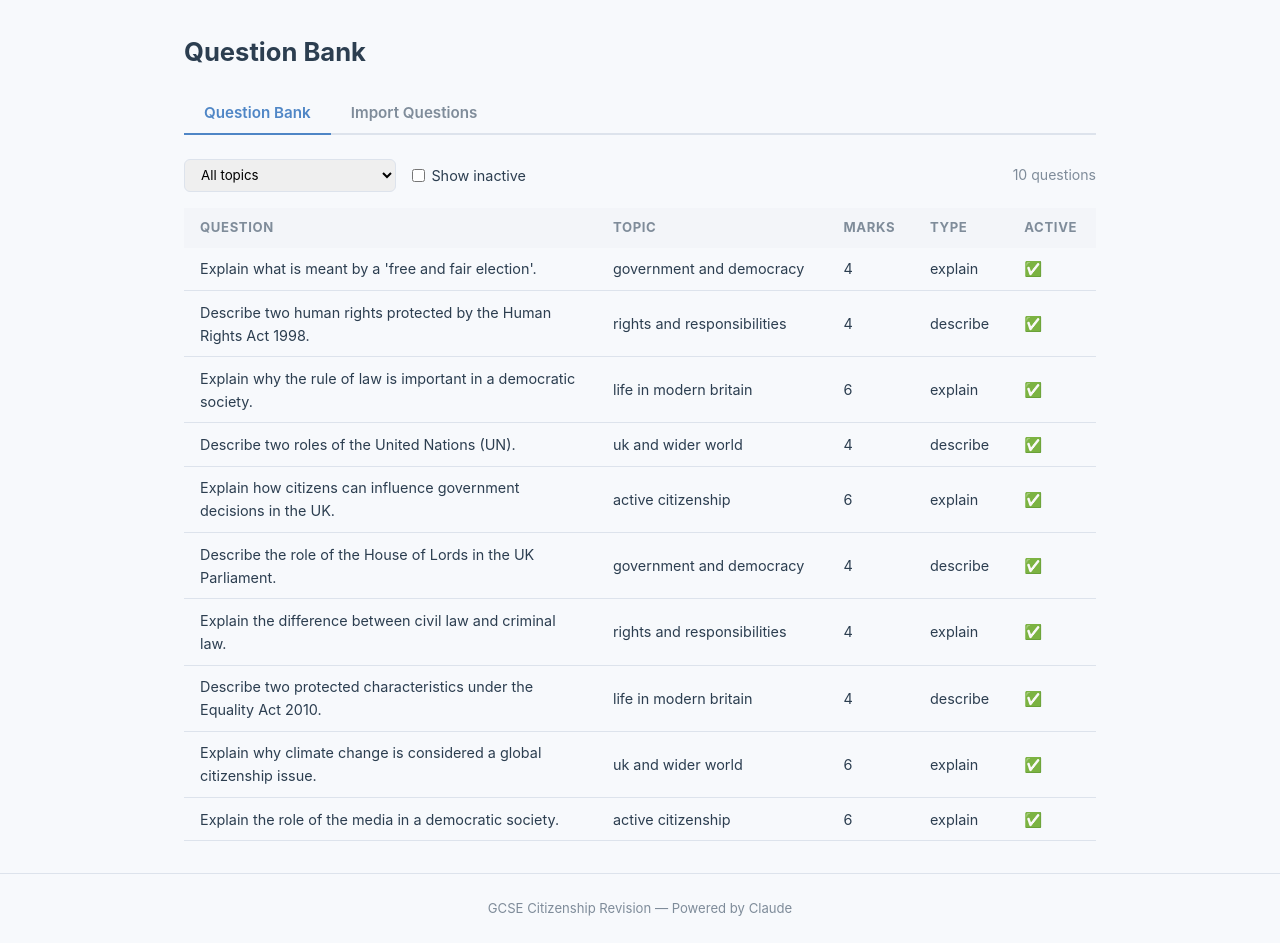
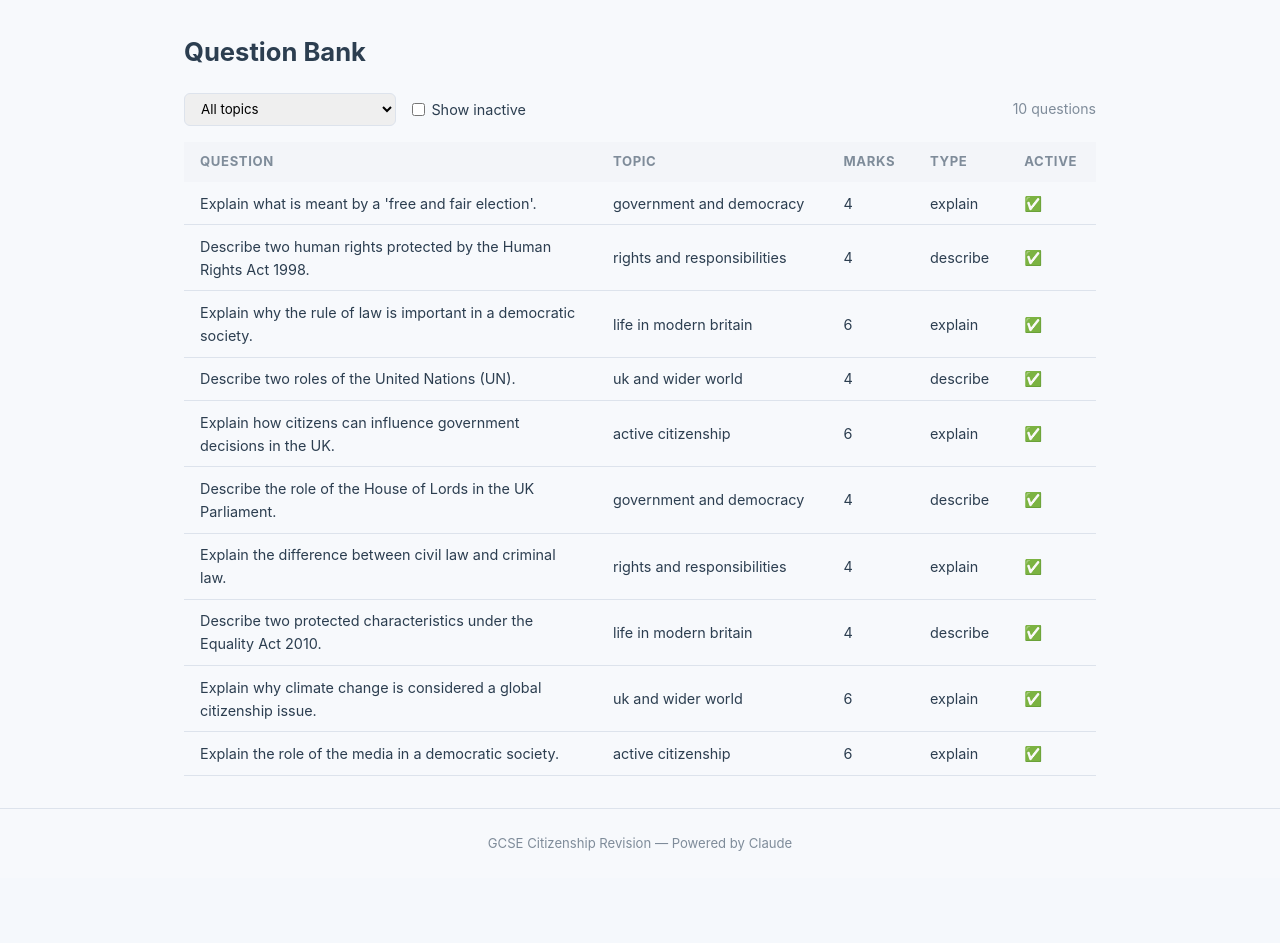
Before and after one commit to BadgerFerret/Citizenship, a Flask app: page /admin in a window 1280 px wide. Shown: the part 57-1000 px from the top of the page. After the commit the page ends 908 px from the top, so only its background shows below. Run offline with Flask 3, Linux system fonts and the light colour scheme; some libraries are stand-ins or nearby versions.

Commit message:
Remove in-app PDF upload and import mechanism
Questions are now ingested offline via scripts/ingest_papers.py and
committed to data/questions.json. The app no longer needs to accept
PDF uploads or handle raw JSON imports.

- Remove /api/upload-papers and /api/import routes from app.py
- Strip Import Questions tab from admin.html (now just Question Bank)
- Remove uploadPapers, validateImport, confirmImport, showTab from admin.js

````diff
--- a/app.py
+++ b/app.py
@@ -685,136 +685,6 @@ def toggle_question(question_id):
     return jsonify({"ok": True})
 
 
-@app.route("/api/import", methods=["POST"])
-def import_questions():
-    payload = request.get_json()
-    new_questions = payload.get("questions", [])
-    if not new_questions:
-        return jsonify({"error": "No questions provided"}), 400
-
-    data = get_all_questions_raw()
-    existing_ids = {q["id"] for q in data["questions"]}
-    added = 0
-    skipped = 0
-    for q in new_questions:
-        if q["id"] in existing_ids:
-            skipped += 1
-        else:
-            data["questions"].append(q)
-            added += 1
-
-    save_questions(data)
-    return jsonify({"added": added, "skipped": skipped, "total": len(data["questions"])})
-
-
-@app.route("/api/upload-papers", methods=["POST"])
-def upload_papers():
-    """Accept past paper + mark scheme PDFs, extract questions using Claude."""
-    paper_label = request.form.get("paper", "").strip()
-    paper_code = request.form.get("code", "").strip()
-
-    if not paper_label or not paper_code:
-        return jsonify({"error": "Paper label and code are required"}), 400
-
-    paper_file = request.files.get("paper_pdf")
-    ms_file = request.files.get("ms_pdf")
-
-    if not paper_file or not ms_file:
-        return jsonify({"error": "Both paper PDF and mark scheme PDF are required"}), 400
-
-    import base64
-    import re
-
-    paper_b64 = base64.standard_b64encode(paper_file.read()).decode("utf-8")
-    ms_b64 = base64.standard_b64encode(ms_file.read()).decode("utf-8")
-
-    client = anthropic.Anthropic(api_key=Config.ANTHROPIC_API_KEY)
-
-    prompt = f"""You are extracting GCSE Citizenship questions and mark scheme points from past exam papers.
-
-I am providing you with:
-1. A past paper (questions)
-2. The corresponding mark scheme
-
-Extract ALL questions (including sub-questions) and match each to its mark scheme.
-Output a JSON array where each element follows this exact schema:
-
-{{
-  "id": "q_{paper_label.lower().replace(' ', '_').replace('/', '_')}_{{}}_<question_ref_no_spaces>",
-  "source": {{
-    "paper": "{paper_label}",
-    "paper_code": "{paper_code}",
-    "question_ref": "<e.g. 1(a)>",
-    "exam_board": "OCR"
-  }},
-  "topic": "<one of: life_in_modern_britain | rights_and_responsibilities | government_and_democracy | uk_and_wider_world | active_citizenship>",
-  "subtopic": "<specific subtopic string>",
-  "question_text": "<full question text exactly as written>",
-  "marks": <integer>,
-  "question_type": "<define | describe | explain | analyse | evaluate | identify>",
-  "mark_scheme": {{
-    "indicative_points": ["<point 1>", "<point 2>"],
-    "marking_guidance": "<examiner guidance>",
-    "exemplar_answer": null
-  }},
-  "difficulty": "<easy | medium | hard>",
-  "active": true
-}}
-
-Rules:
-- Assign topic based on OCR J560 GCSE Citizenship specification subject matter.
-- difficulty: easy = 1-2 marks recall; medium = 3-4 marks explanation; hard = 5+ marks analysis/evaluation.
-- Output ONLY valid JSON — no markdown, no commentary, no code fences."""
-
-    try:
-        response = client.messages.create(
-            model=Config.CLAUDE_MODEL,
-            max_tokens=8192,
-            messages=[{
-                "role": "user",
-                "content": [
-                    {
-                        "type": "document",
-                        "source": {"type": "base64", "media_type": "application/pdf", "data": paper_b64},
-                        "title": f"Question paper: {paper_label}",
-                    },
-                    {
-                        "type": "document",
-                        "source": {"type": "base64", "media_type": "application/pdf", "data": ms_b64},
-                        "title": f"Mark scheme: {paper_label}",
-                    },
-                    {"type": "text", "text": prompt},
-                ],
-            }],
-        )
-        text = response.content[0].text.strip()
-        if text.startswith("```"):
-            text = re.sub(r"^```[a-z]*\n?", "", text)
-            text = re.sub(r"\n?```$", "", text)
-        questions = json.loads(text)
-        if not isinstance(questions, list):
-            questions = questions.get("questions", [])
-    except json.JSONDecodeError as e:
-        return jsonify({"error": f"Claude returned invalid JSON: {e}"}), 500
-    except Exception as e:
-        return jsonify({"error": str(e)}), 500
-
-    # Validate and set defaults
-    valid = []
-    valid_topics = set(Config.TOPICS.keys())
-    for q in questions:
-        if not q.get("id") or not q.get("question_text") or not q.get("marks"):
-            continue
-        if q.get("topic") not in valid_topics:
-            q["topic"] = "life_in_modern_britain"
-        q.setdefault("active", True)
-        q.setdefault("difficulty", "medium")
-        q.setdefault("question_type", "explain")
-        if not isinstance(q.get("mark_scheme", {}).get("indicative_points"), list):
-            q.setdefault("mark_scheme", {})["indicative_points"] = []
-        valid.append(q)
-
-    return jsonify({"questions": valid, "count": len(valid)})
 
 
 # ---------------------------------------------------------------------------
--- a/static/js/admin.js
+++ b/static/js/admin.js
@@ -1,68 +1,3 @@
-let pendingImport = null;
-
-async function uploadPapers() {
-  const label = document.getElementById('paper-label').value.trim();
-  const code = document.getElementById('paper-code').value.trim();
-  const paperFile = document.getElementById('paper-pdf').files[0];
-  const msFile = document.getElementById('ms-pdf').files[0];
-
-  if (!label || !code) { alert('Please enter the paper label and code.'); return; }
-  if (!paperFile || !msFile) { alert('Please select both PDF files.'); return; }
-
-  document.getElementById('upload-btn').disabled = true;
-  document.getElementById('upload-status').style.display = 'flex';
-  document.getElementById('import-result').innerHTML = '';
-
-  const formData = new FormData();
-  formData.append('paper', label);
-  formData.append('code', code);
-  formData.append('paper_pdf', paperFile);
-  formData.append('ms_pdf', msFile);
-
-  try {
-    const res = await fetch('/api/upload-papers', { method: 'POST', body: formData });
-    const data = await res.json();
-    document.getElementById('upload-status').style.display = 'none';
-    document.getElementById('upload-btn').disabled = false;
-
-    if (data.error) {
-      document.getElementById('import-result').innerHTML = `<div class="alert alert-error">Error: ${data.error}</div>`;
-      return;
-    }
-
-    // Put extracted questions into the preview flow
-    pendingImport = data.questions;
-    document.getElementById('import-json').value = JSON.stringify(data.questions, null, 2);
-
-    const preview = document.getElementById('import-preview');
-    const previewInner = document.getElementById('import-preview-inner');
-    preview.style.display = 'block';
-    document.getElementById('confirm-import-btn').style.display = 'inline-block';
-
-    let html = `<p><strong>${data.count} question(s) extracted</strong> from ${label}. Review below then click "Add to Question Bank".</p>`;
-    html += `<table class="bank-table"><thead><tr><th>ID</th><th>Topic</th><th>Marks</th><th>Question</th></tr></thead><tbody>`;
-    for (const q of data.questions) {
-      html += `<tr><td>${q.id}</td><td>${(q.topic||'').replace(/_/g,' ')}</td><td>${q.marks}</td><td>${(q.question_text||'').slice(0,70)}…</td></tr>`;
-    }
-    html += '</tbody></table>';
-    previewInner.innerHTML = html;
-
-    // Scroll to preview
-    preview.scrollIntoView({ behavior: 'smooth' });
-  } catch (err) {
-    document.getElementById('upload-status').style.display = 'none';
-    document.getElementById('upload-btn').disabled = false;
-    document.getElementById('import-result').innerHTML = `<div class="alert alert-error">Request failed: ${err.message}</div>`;
-  }
-}
-
-function showTab(name) {
-  document.querySelectorAll('.tab-panel').forEach(p => p.style.display = 'none');
-  document.querySelectorAll('.tab-btn').forEach(b => b.classList.remove('active'));
-  document.getElementById('tab-' + name).style.display = 'block';
-  event.target.classList.add('active');
-}
-
 async function loadBank() {
   const topic = document.getElementById('filter-topic').value;
   const showInactive = document.getElementById('filter-inactive').checked;
@@ -116,64 +51,3 @@ async function toggleActive(id, currentlyActive) {
   await fetch('/api/questions/' + id + '/toggle', { method: 'POST' });
   loadBank();
 }
-
-function validateImport() {
-  const raw = document.getElementById('import-json').value.trim();
-  let questions;
-  try {
-    const parsed = JSON.parse(raw);
-    questions = Array.isArray(parsed) ? parsed : parsed.questions;
-    if (!Array.isArray(questions)) throw new Error('Expected an array of questions');
-  } catch (e) {
-    alert('Invalid JSON: ' + e.message);
-    return;
-  }
-
-  const required = ['id', 'topic', 'question_text', 'marks', 'mark_scheme'];
-  const errors = [];
-  questions.forEach((q, i) => {
-    required.forEach(f => {
-      if (!q[f]) errors.push(`Question ${i+1}: missing '${f}'`);
-    });
-    if (q.mark_scheme && !Array.isArray(q.mark_scheme.indicative_points)) {
-      errors.push(`Question ${i+1}: mark_scheme.indicative_points must be an array`);
-    }
-  });
-
-  if (errors.length) {
-    alert('Validation errors:\n' + errors.join('\n'));
-    return;
-  }
-
-  pendingImport = questions;
-  const preview = document.getElementById('import-preview');
-  const previewInner = document.getElementById('import-preview-inner');
-  preview.style.display = 'block';
-  document.getElementById('confirm-import-btn').style.display = 'inline-block';
-
-  let html = `<p>${questions.length} question(s) ready to import:</p><table class="bank-table"><thead><tr><th>ID</th><th>Topic</th><th>Marks</th><th>Question</th></tr></thead><tbody>`;
-  for (const q of questions) {
-    html += `<tr><td>${q.id}</td><td>${q.topic}</td><td>${q.marks}</td><td>${q.question_text.slice(0, 60)}…</td></tr>`;
-  }
-  html += '</tbody></table>';
-  previewInner.innerHTML = html;
-}
-
-async function confirmImport() {
-  if (!pendingImport) return;
-  const res = await fetch('/api/import', {
-    method: 'POST',
-    headers: {'Content-Type': 'application/json'},
-    body: JSON.stringify({ questions: pendingImport })
-  });
-  const data = await res.json();
-  const resultEl = document.getElementById('import-result');
-  resultEl.innerHTML = `<div class="alert alert-success">Added ${data.added} question(s). Skipped ${data.skipped} duplicate(s). Total in bank: ${data.total}.</div>`;
-  document.getElementById('import-json').value = '';
-  document.getElementById('import-preview').style.display = 'none';
-  document.getElementById('confirm-import-btn').style.display = 'none';
-  pendingImport = null;
-  // Switch to bank tab to show new questions
-  showTab('bank');
-  loadBank();
-}
--- a/templates/admin.html
+++ b/templates/admin.html
@@ -5,13 +5,6 @@
 <div class="page-admin">
   <h1>Question Bank</h1>
 
-  <div class="admin-tabs">
-    <button class="tab-btn active" onclick="showTab('bank')">Question Bank</button>
-    <button class="tab-btn" onclick="showTab('import')">Import Questions</button>
-  </div>
-
-  <!-- Question Bank Tab -->
-  <div id="tab-bank" class="tab-panel">
   <div class="bank-filters">
     <select id="filter-topic" onchange="loadBank()">
       <option value="">All topics</option>
@@ -25,74 +18,8 @@
     </label>
     <span id="bank-count" class="bank-count"></span>
   </div>
+
   <div id="bank-table-wrap">Loading...</div>
-  </div>
-
-  <!-- Import Tab -->
-  <div id="tab-import" class="tab-panel" style="display:none">
-
-    <!-- PDF Upload section -->
-    <div class="import-section">
-      <h2>Upload past papers</h2>
-      <p class="import-desc">Upload a question paper PDF and its mark scheme — Claude will extract all questions automatically.</p>
-
-      <div class="upload-form-card">
-        <div class="upload-row">
-          <div class="upload-field">
-            <label>Paper label <span class="field-hint">(e.g. June 2023)</span></label>
-            <input type="text" id="paper-label" placeholder="June 2023" value="">
-          </div>
-          <div class="upload-field">
-            <label>Paper code <span class="field-hint">(e.g. J560/01)</span></label>
-            <input type="text" id="paper-code" placeholder="J560/01" value="">
-          </div>
-        </div>
-        <div class="upload-row">
-          <div class="upload-field">
-            <label>Question paper PDF</label>
-            <input type="file" id="paper-pdf" accept=".pdf">
-          </div>
-          <div class="upload-field">
-            <label>Mark scheme PDF</label>
-            <input type="file" id="ms-pdf" accept=".pdf">
-          </div>
-        </div>
-        <button class="btn btn-primary" id="upload-btn" onclick="uploadPapers()">
-          Extract questions with Claude
-        </button>
-      </div>
-
-      <div id="upload-status" style="display:none" class="upload-status">
-        <div class="spinner"></div>
-        <p>Claude is reading the papers and extracting questions… this takes about 30 seconds.</p>
-      </div>
-    </div>
-
-    <hr class="section-divider">
-
-    <!-- JSON paste section -->
-    <div class="import-section">
-      <h2>Or paste JSON directly</h2>
-      <p class="import-desc">If you have questions in JSON format already, paste them here.</p>
-
-      <textarea id="import-json" class="import-textarea" rows="10"
-        placeholder='[{"id": "q_2023j_01a", "topic": "government_and_democracy", ...}]'></textarea>
-
-      <div class="import-actions">
-        <button class="btn btn-outline" onclick="validateImport()">Validate &amp; Preview</button>
-        <button class="btn btn-primary" id="confirm-import-btn" style="display:none" onclick="confirmImport()">
-          Add to Question Bank
-        </button>
-      </div>
-    </div>
-
-    <div id="import-preview" style="display:none">
-      <h3>Preview</h3>
-      <div id="import-preview-inner"></div>
-    </div>
-
-    <div id="import-result"></div>
-  </div>
 </div>
 
 <script src="{{ url_for('static', filename='js/admin.js') }}"></script>
````
Lines whose indentation alone changed are shown as unchanged.
